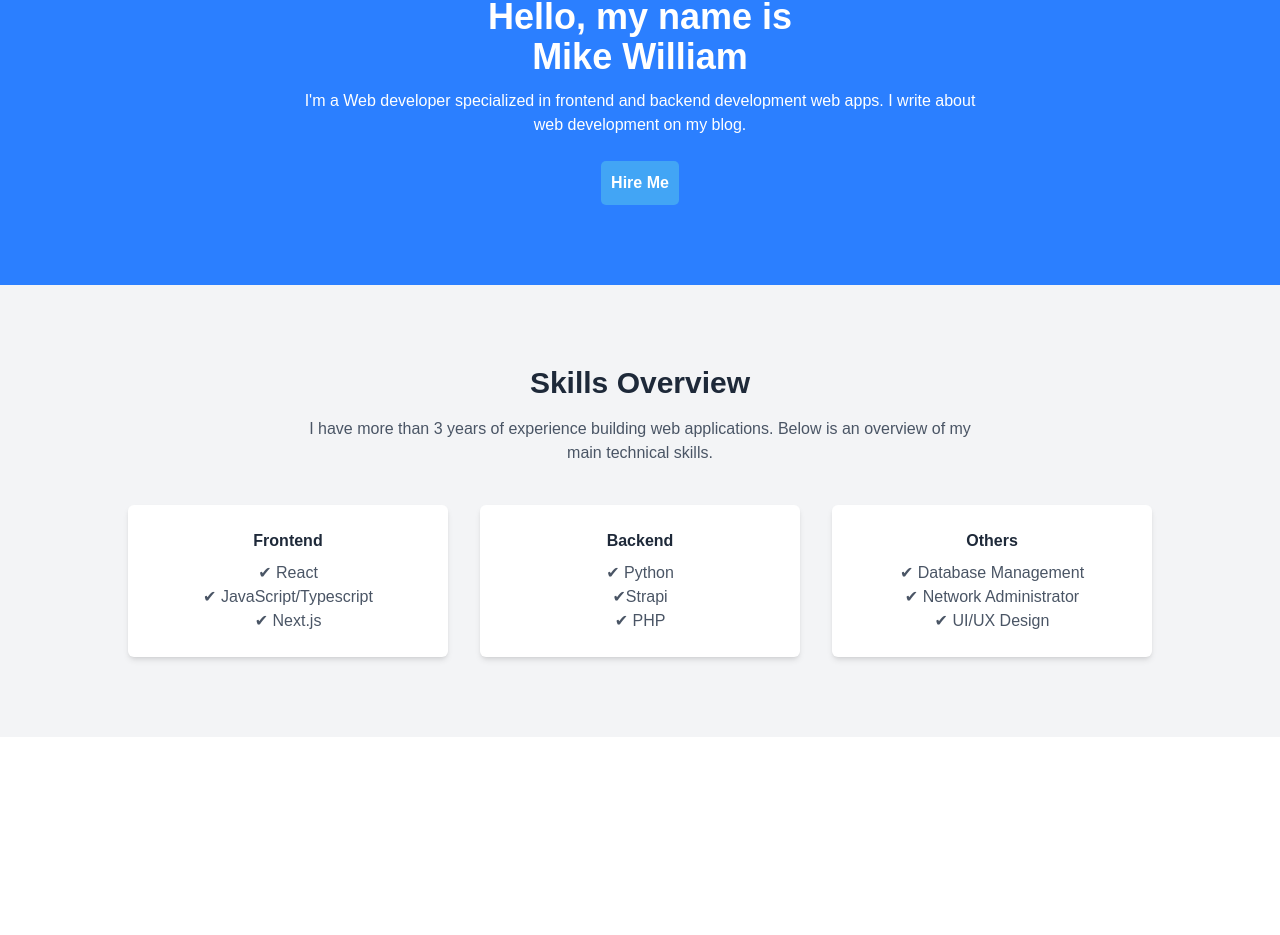
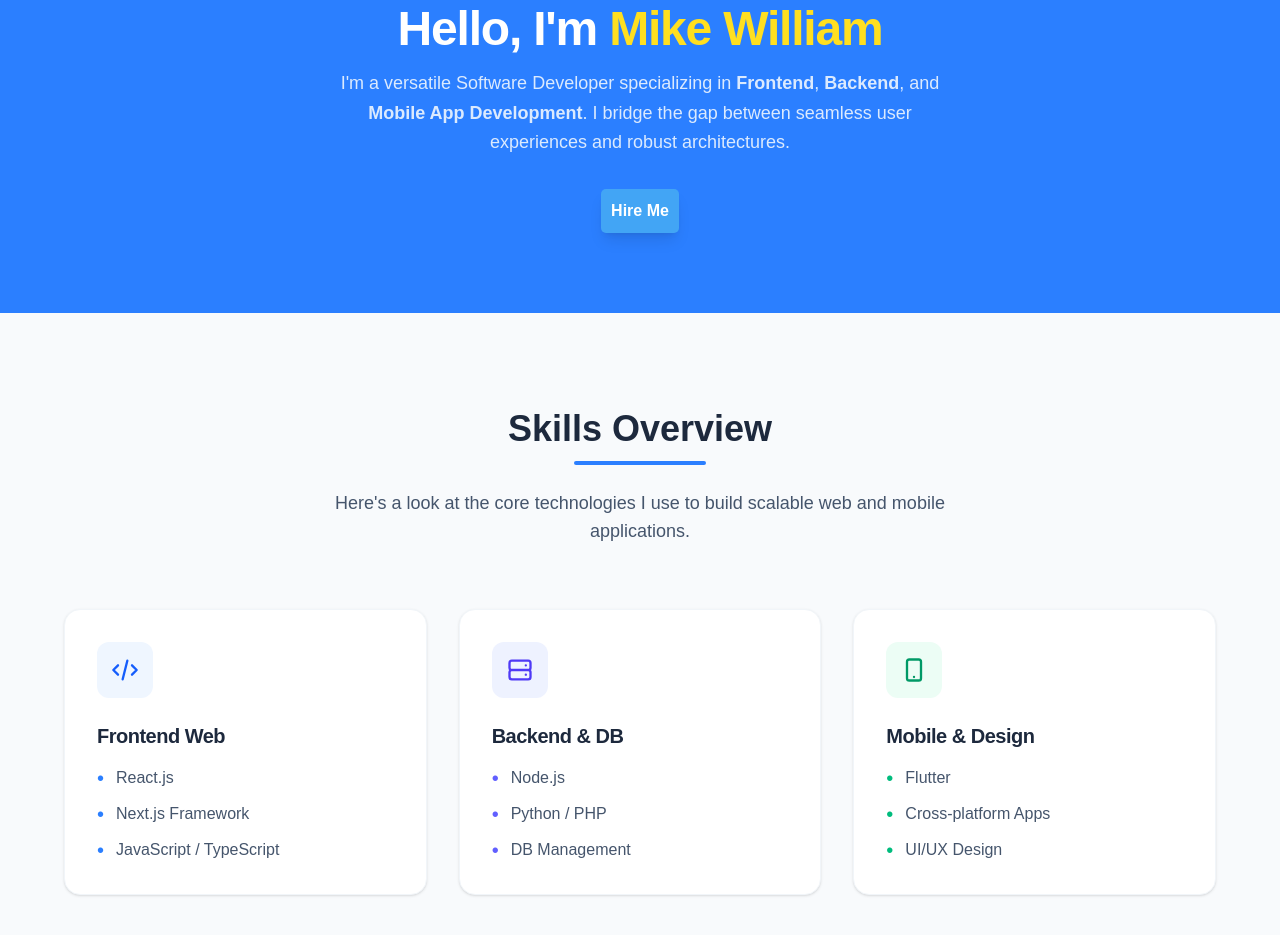
Before and after one commit to mike-willy/my-portfolio, a Next.js app: page / in a window 1280 px wide. Shown: the part 277-1212 px from the top of the page. Before the commit the page ends 1014 px from the top, so only its background shows below. Built offline with nearby package versions, Linux system fonts and the light colour scheme.

Commit message:
updated my projects

```diff
--- a/src/app/page.tsx
+++ b/src/app/page.tsx
@@ -13,48 +13,67 @@ export default function Home() {
           height={150}
           className="rounded-full border-4 border-white mt-4"
         />
-        <h1 className="text-4xl font-bold mt-4">Hello, my name is <br /><span className="text-white">Mike William</span></h1>
-        <p className="mt-3 max-w-2xl">
-          I&apos;m a Web developer specialized in frontend and backend development web apps. I write about web development on my blog.
+        <h1 className="text-4xl md:text-5xl font-bold mt-6 tracking-tight">
+          Hello, I&apos;m <span className="text-yellow-300">Mike William</span>
+        </h1>
+        <p className="mt-4 max-w-2xl text-lg text-blue-100 leading-relaxed px-4">
+          I&apos;m a versatile Software Developer specializing in <strong>Frontend</strong>, <strong>Backend</strong>, and <strong>Mobile App Development</strong>. I bridge the gap between seamless user experiences and robust architectures.
         </p>
-        <button className="mt-6 px-6 py-2 bg-white text-blue-600 font-semibold rounded-md">
+        <button className="mt-8 px-8 py-3 bg-white text-blue-600 hover:bg-yellow-300 hover:text-blue-800 font-bold rounded-full shadow-lg hover:shadow-xl transform hover:-translate-y-1 transition-all duration-300">
           Hire Me
         </button>
       </section>
 
-      <section className="bg-gray-100 py-20 text-center">
-        <h2 className="text-3xl font-bold text-gray-800">Skills Overview</h2>
-        <p className="mt-4 max-w-2xl mx-auto text-gray-600">
-          I have more than 3 years of experience building  web applications. Below is an overview of my main technical skills.
+      <section className="bg-slate-50 py-24 text-center px-4">
+        <h2 className="text-3xl md:text-4xl font-bold text-slate-800 inline-block relative">
+          Skills Overview
+          <div className="absolute w-1/2 h-1 bg-blue-500 bottom-0 left-1/4 -mb-4 rounded-full"></div>
+        </h2>
+        <p className="mt-10 max-w-2xl mx-auto text-slate-600 text-lg">
+           Here&apos;s a look at the core technologies I use to build scalable web and mobile applications.
         </p>
 
-        <div className="mt-10 grid grid-cols-1 md:grid-cols-3 gap-8 max-w-5xl mx-auto">
-          <div className="bg-white p-6 shadow-md rounded-md">
-            <h3 className="text-gray-800 font-bold">Frontend</h3>
-            <ul className="mt-2 text-gray-600">
-              <li>✔ React </li>
-              <li>✔ JavaScript/Typescript</li>
-              <li>✔ Next.js</li>
+        <div className="mt-16 grid grid-cols-1 md:grid-cols-3 gap-8 max-w-6xl mx-auto">
+
+          {/* Frontend Card */}
+          <div className="bg-white p-8 rounded-2xl shadow-sm hover:shadow-xl border border-slate-100 transform hover:-translate-y-2 transition-all duration-300 text-left group">
+            <div className="w-14 h-14 bg-blue-50 text-blue-600 rounded-xl flex items-center justify-center mb-6 group-hover:scale-110 transition-transform">
+              <svg className="w-7 h-7" fill="none" stroke="currentColor" viewBox="0 0 24 24"><path strokeLinecap="round" strokeLinejoin="round" strokeWidth="2" d="M10 20l4-16m4 4l4 4-4 4M6 16l-4-4 4-4" /></svg>
+            </div>
+            <h3 className="text-xl font-bold text-slate-800 mb-4 tracking-tight">Frontend Web</h3>
+            <ul className="space-y-3 text-slate-600 font-medium">
+              <li className="flex items-center"><span className="text-blue-500 mr-3 text-xl leading-none">•</span> React.js</li>
+              <li className="flex items-center"><span className="text-blue-500 mr-3 text-xl leading-none">•</span> Next.js Framework</li>
+              <li className="flex items-center"><span className="text-blue-500 mr-3 text-xl leading-none">•</span> JavaScript / TypeScript</li>
             </ul>
           </div>
 
-          <div className="bg-white p-6 shadow-md rounded-md">
-            <h3 className="text-gray-800 font-bold">Backend</h3>
-            <ul className="mt-2 text-gray-600">
-              <li>✔ Python </li>
-              <li>✔Strapi</li>
-              <li>✔ PHP</li>
+          {/* Backend Card */}
+          <div className="bg-white p-8 rounded-2xl shadow-sm hover:shadow-xl border border-slate-100 transform hover:-translate-y-2 transition-all duration-300 text-left group">
+            <div className="w-14 h-14 bg-indigo-50 text-indigo-600 rounded-xl flex items-center justify-center mb-6 group-hover:scale-110 transition-transform">
+              <svg className="w-7 h-7" fill="none" stroke="currentColor" viewBox="0 0 24 24"><path strokeLinecap="round" strokeLinejoin="round" strokeWidth="2" d="M5 12h14M5 12a2 2 0 01-2-2V6a2 2 0 012-2h14a2 2 0 012 2v4a2 2 0 01-2 2M5 12a2 2 0 00-2 2v4a2 2 0 002 2h14a2 2 0 002-2v-4a2 2 0 00-2-2m-2-4h.01M17 16h.01" /></svg>
+            </div>
+            <h3 className="text-xl font-bold text-slate-800 mb-4 tracking-tight">Backend & DB</h3>
+            <ul className="space-y-3 text-slate-600 font-medium">
+              <li className="flex items-center"><span className="text-indigo-500 mr-3 text-xl leading-none">•</span> Node.js</li>
+              <li className="flex items-center"><span className="text-indigo-500 mr-3 text-xl leading-none">•</span> Python / PHP</li>
+              <li className="flex items-center"><span className="text-indigo-500 mr-3 text-xl leading-none">•</span> DB Management</li>
             </ul>
           </div>
 
-          <div className="bg-white p-6 shadow-md rounded-md">
-            <h3 className="text-gray-800 font-bold">Others</h3>
-            <ul className="mt-2 text-gray-600">
-              <li>✔ Database Management </li>
-              <li>✔ Network Administrator</li>
-              <li>✔ UI/UX Design</li>
+          {/* Mobile & Design Card */}
+          <div className="bg-white p-8 rounded-2xl shadow-sm hover:shadow-xl border border-slate-100 transform hover:-translate-y-2 transition-all duration-300 text-left group">
+            <div className="w-14 h-14 bg-emerald-50 text-emerald-600 rounded-xl flex items-center justify-center mb-6 group-hover:scale-110 transition-transform">
+              <svg className="w-7 h-7" fill="none" stroke="currentColor" viewBox="0 0 24 24"><path strokeLinecap="round" strokeLinejoin="round" strokeWidth="2" d="M12 18h.01M8 21h8a2 2 0 002-2V5a2 2 0 00-2-2H8a2 2 0 00-2 2v14a2 2 0 002 2z" /></svg>
+            </div>
+            <h3 className="text-xl font-bold text-slate-800 mb-4 tracking-tight">Mobile & Design</h3>
+            <ul className="space-y-3 text-slate-600 font-medium">
+              <li className="flex items-center"><span className="text-emerald-500 mr-3 text-xl leading-none">•</span> Flutter</li>
+              <li className="flex items-center"><span className="text-emerald-500 mr-3 text-xl leading-none">•</span> Cross-platform Apps</li>
+              <li className="flex items-center"><span className="text-emerald-500 mr-3 text-xl leading-none">•</span> UI/UX Design</li>
             </ul>
           </div>
+
         </div>
       </section>
     </div>
```
